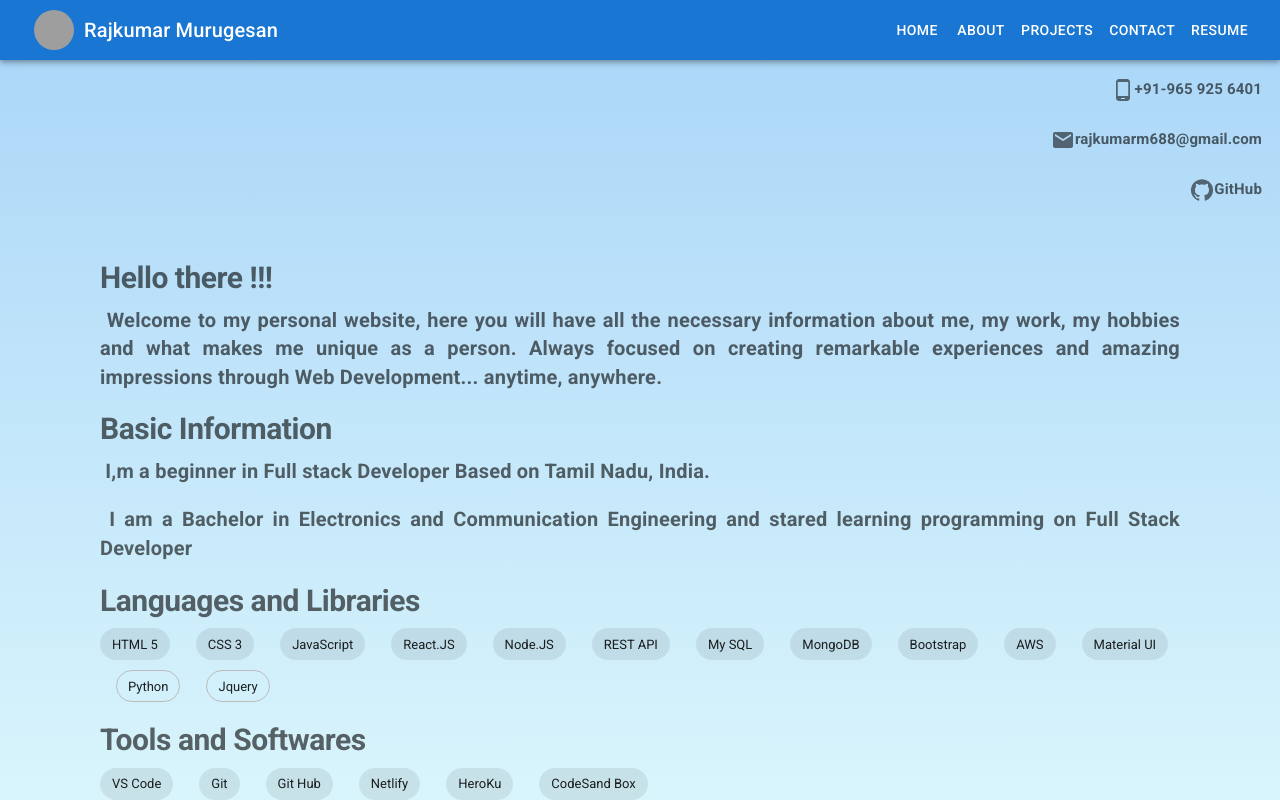
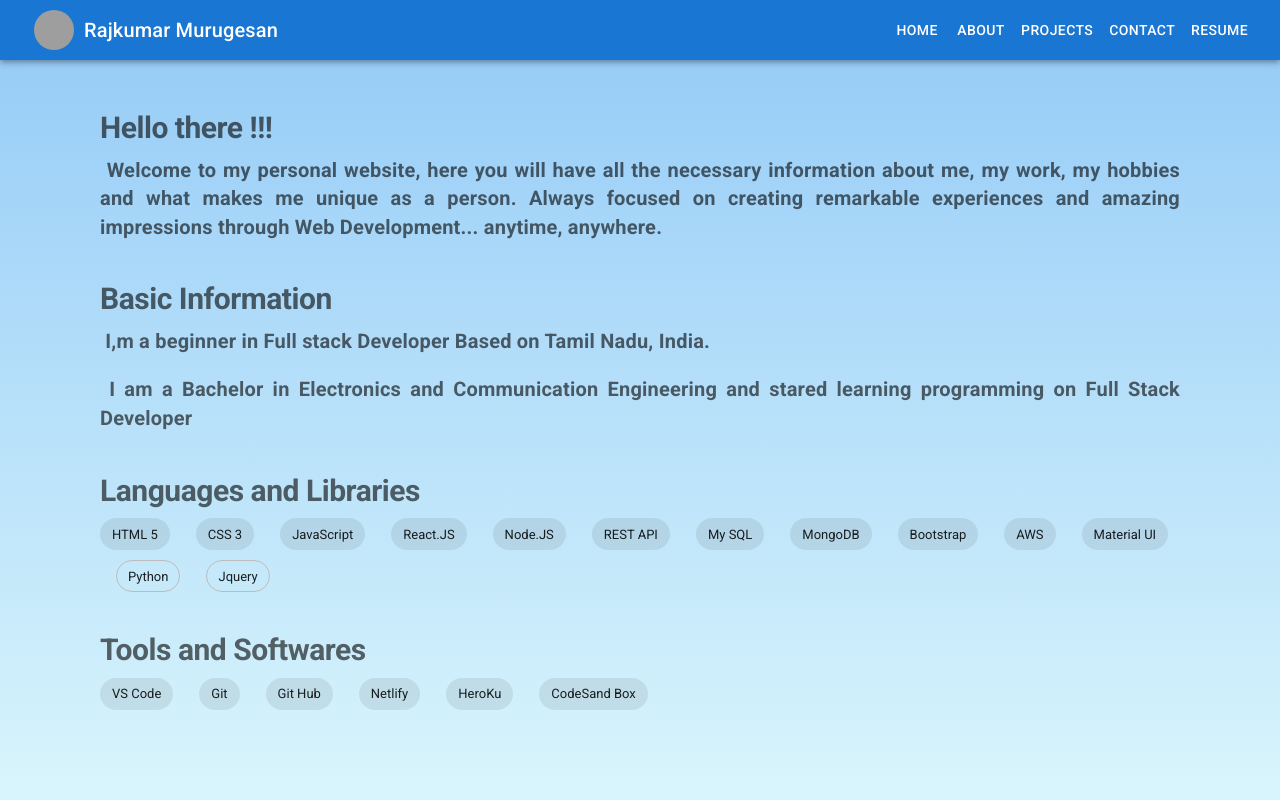
Before and after one commit to rajm688/Portfolio, a React (Create React App) app: page /About in a window 1280 px wide. Built offline with nearby package versions, Linux system fonts and the light colour scheme; grey boxes are pictures that could not be loaded.

Commit message:
contact field added

```diff
--- a/src/About.js
+++ b/src/About.js
@@ -1,65 +1,10 @@
 import * as React from "react";
 import Chip from "@mui/material/Chip";
 import Stack from "@mui/material/Stack";
-import GitHubIcon from "@mui/icons-material/GitHub";
-import EmailIcon from "@mui/icons-material/Email";
-import PhoneAndroidIcon from "@mui/icons-material/PhoneAndroid";
 import Typography from "@mui/material/Typography";
-import IconButton from "@mui/material/IconButton";
 export function About() {
   return (
     <div>
-      <div className="links">
-
-        <IconButton aria-label="delete">
-          <PhoneAndroidIcon />
-          <Typography
-            style={{
-              display: "inline",
-              fontSize: "15px",
-              fontWeight: "bold",
-              textAlign: "justify",
-            }}
-            variant="body2"
-            color="text.secondary"
-          >
-            +91-965 925 6401
-          </Typography>
-        </IconButton>
-
-        <IconButton aria-label="delete">
-          <EmailIcon />
-          <Typography
-            style={{
-              display: "inline",
-              fontSize: "15px",
-              fontWeight: "bold",
-              textAlign: "justify",
-            }}
-            variant="body2"
-            color="text.secondary"
-          >
-            rajkumarm688@gmail.com
-          </Typography>
-        </IconButton>
-
-        <IconButton aria-label="delete">
-          {" "}
-          <GitHubIcon />
-          <Typography
-            style={{
-              display: "inline",
-              fontSize: "15px",
-              fontWeight: "bold",
-              textAlign: "justify",
-            }}
-            variant="body2"
-            color="text.secondary"
-          >
-            GitHub
-          </Typography>
-        </IconButton>
-      </div>
       <div className="about">
         <Typography
           style={{ fontSize: "30px", fontWeight: "bold", textAlign: "justify" }}
@@ -82,7 +27,7 @@ export function About() {
           Development... anytime, anywhere.
         </Typography>
         <br />
-
+        <br />
         <Typography
           style={{ fontSize: "30px", fontWeight: "bold", textAlign: "justify" }}
           variant="h1"
@@ -110,6 +55,7 @@ export function About() {
           Communication Engineering and stared learning programming on Full Stack Developer
         </Typography>
         <br />
+        <br />
         <Typography
           style={{ fontSize: "30px", fontWeight: "bold", textAlign: "justify" }}
           variant="h1"
@@ -136,6 +82,7 @@ export function About() {
           <Chip label="Jquery" variant="outlined" />
         </Stack>
         <br />
+        <br />
         <Typography
           style={{ fontSize: "30px", fontWeight: "bold", textAlign: "justify" }}
           variant="h1"
--- a/src/App.css
+++ b/src/App.css
@@ -5,7 +5,7 @@
     border-radius: 20px;
 }
 body{
-    background-image: linear-gradient(rgb(169, 213, 248), rgb(217, 245, 252));
+    background-image: linear-gradient(rgb(147, 202, 247), rgb(217, 245, 252));
     background-repeat: no-repeat;
     background-size: cover;
     min-height: 100vh;
@@ -15,11 +15,19 @@ body{
 }
 .links{
   margin: 10px;
-  display:flex;
+  display: flex;
   flex-direction: column;
   gap: 10px;
-  align-items: flex-end;
+  align-items: center;
 }
 .about{
   margin:50px 100px;
 }
+.profile{
+  width: 200px;
+  border-radius: 250px;
+  border: 8px solid white;
+}
+.contact{
+  margin: 20px;
+}
--- a/src/App.js
+++ b/src/App.js
@@ -8,7 +8,7 @@ import { Homepage } from "./Main";
 import Avatar from "@mui/material/Avatar";
 import { About } from "./About";
 import Typography from "@mui/material/Typography";
-
+import { Contact } from "./Contact";
 export default function App() {
   const history = useHistory();
   return (
@@ -36,7 +36,7 @@ export default function App() {
             <Button onClick={() => history.push("/contact")} color="inherit">
               Contact
             </Button>
-            <Button onClick={() => history.push("/Resume")} color="inherit">
+            <Button href="https://drive.google.com/file/d/1CHIkQu1K6OPonqENB-_F5v4wJsy6rOVb/view?usp=sharing" target="_blank" color="inherit">
               Resume
             </Button>
           </div>
@@ -55,17 +55,8 @@ export default function App() {
         <Route path="/contact">
           <Contact />
           </Route>
-          <Route path="/Resume">
-          <Resume />
-        </Route>
+
       </Switch>
     </div>
   );
 }
-
-function Contact() {
-  return <h1>Contact</h1>;
-}
-function Resume() {
-  return <h1>Resume</h1>;
-}
--- /dev/null
+++ b/src/Contact.js
@@ -0,0 +1,80 @@
+import * as React from "react";
+import GitHubIcon from "@mui/icons-material/GitHub";
+import EmailIcon from "@mui/icons-material/Email";
+import PhoneAndroidIcon from "@mui/icons-material/PhoneAndroid";
+import Typography from "@mui/material/Typography";
+import IconButton from "@mui/material/IconButton";
+import LinkedInIcon from "@mui/icons-material/LinkedIn";
+export function Contact() {
+  const iconstyle = {
+    display: "inline",
+    fontSize: "20px",
+    fontWeight: "bold",
+    textAlign: "justify",
+  };
+  return (
+    <div className="contact">
+      <div className="links">
+        <Typography
+          style={{ fontSize: "40px", fontWeight: "bold", textAlign: "justify" }}
+          variant="body2"
+          color="text.secondary"
+        >
+          I would Love to hear from you..!!!
+        </Typography>
+        <img
+          className="profile"
+          src="https://avatars.githubusercontent.com/u/90443069?v=4"
+          aalt="Rajkumar"
+        />
+        <Typography
+          style={{margin:"20px",width:"50%", fontSize: "25px", fontWeight: "bold", textAlign: "justify" }}
+          variant="body2"
+          color="text.secondary"
+        >
+          I am Raj, Web developer from
+          India. I enjoy building beautiful and functional applications on the
+          web and natively, to solve existing problems in an intuitive way.
+        </Typography>
+        <IconButton aria-label="Phone">
+          <PhoneAndroidIcon />
+          <Typography style={iconstyle} variant="body2" color="text.secondary">
+            +91-965 925 6401
+          </Typography>
+        </IconButton>
+
+        <IconButton
+          href="mailto:rajkumarm688@gmail.com"
+          target="_blank"
+          aria-label="mailto"
+        >
+          <EmailIcon />
+          <Typography style={iconstyle} variant="body2" color="text.secondary">
+            rajkumarm688@gmail.com
+          </Typography>
+        </IconButton>
+
+        <IconButton
+          href="https://github.com/rajm688"
+          target="_blank"
+          aria-label="GitHub"
+        >
+          {" "}
+          <GitHubIcon />
+          <Typography style={iconstyle} variant="body2" color="text.secondary">
+            GitHub
+          </Typography>
+        </IconButton>
+        <IconButton
+          href="https://www.linkedin.com/in/rajkumar-murugesan-b7065495/"
+          aria-label="LinkedIn"
+        >
+          <LinkedInIcon />
+          <Typography style={iconstyle} variant="body2" color="text.secondary">
+            LinkedIn
+          </Typography>
+        </IconButton>
+      </div>
+    </div>
+  );
+}
--- a/src/Main.js
+++ b/src/Main.js
@@ -4,7 +4,6 @@ import Card from "@mui/material/Card";
 import CardContent from "@mui/material/CardContent";
 import CardMedia from "@mui/material/CardMedia";
 import { CardActionArea } from "@mui/material";
-import Button from "@mui/material/Button";
 export function Homepage() {
   return (
     <div className="main">
@@ -15,10 +14,10 @@ export function Homepage() {
             image="https://cdn2.hubspot.net/hubfs/410369/BuySell%20Ads%20-%20How%20to%20advertise%20to%20developers%20V02-01%20%281%29.png"
             alt="green iguana" />
           <CardContent>
-            <Typography gutterBottom variant="h6" component="div">
+          <Typography style={{fontSize:"22px", fontWeight:"bold", textAlign:"justify"}} variant="body2" color="text.secondary">
               Full Stack Developer
-            </Typography>
-            <Typography style={{fontSize:"15px", fontWeight:"bold", textAlign:"justify"}} variant="body2" color="text.secondary">
+            </Typography> <br/>
+            <Typography style={{fontSize:"18px", fontWeight:"bold", textAlign:"justify"}} variant="body2" color="text.secondary">
             &nbsp; &nbsp; &nbsp; &nbsp; Goal-oriented Web Developer brings strong commitment to
               collaboration and solutions-oriented problem-solving. Use various
               web design packages to develop custom-crafted, customer-focused
@@ -26,9 +25,9 @@ export function Homepage() {
               experience, usability and speed Lends detailed knowledge of SEO to
               increase visibility.
             </Typography>
-            <Button style={{ margin: "10px" }} variant="contained">
+            {/* <Button style={{ margin: "10px" }} variant="contained">
             hire Me
-            </Button>
+            </Button> */}
           </CardContent>
         </CardActionArea>
       </Card>
```
